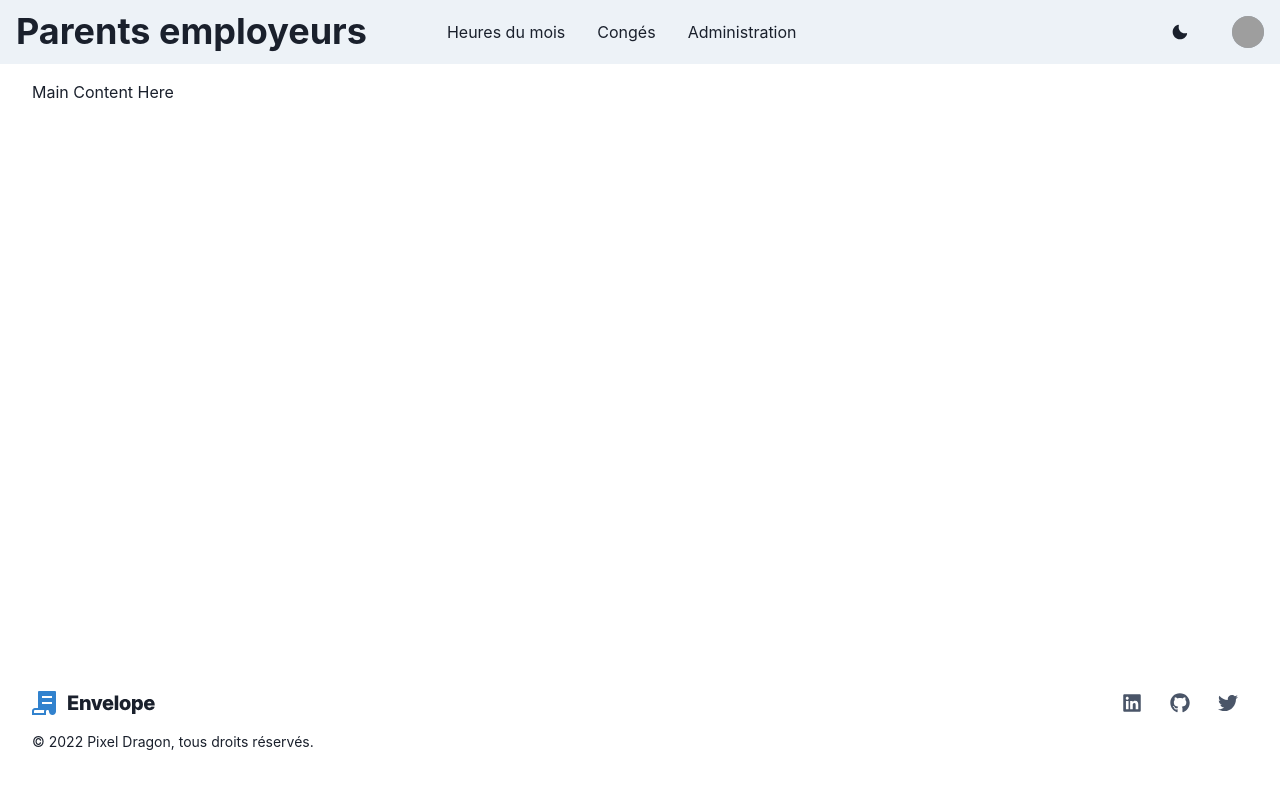
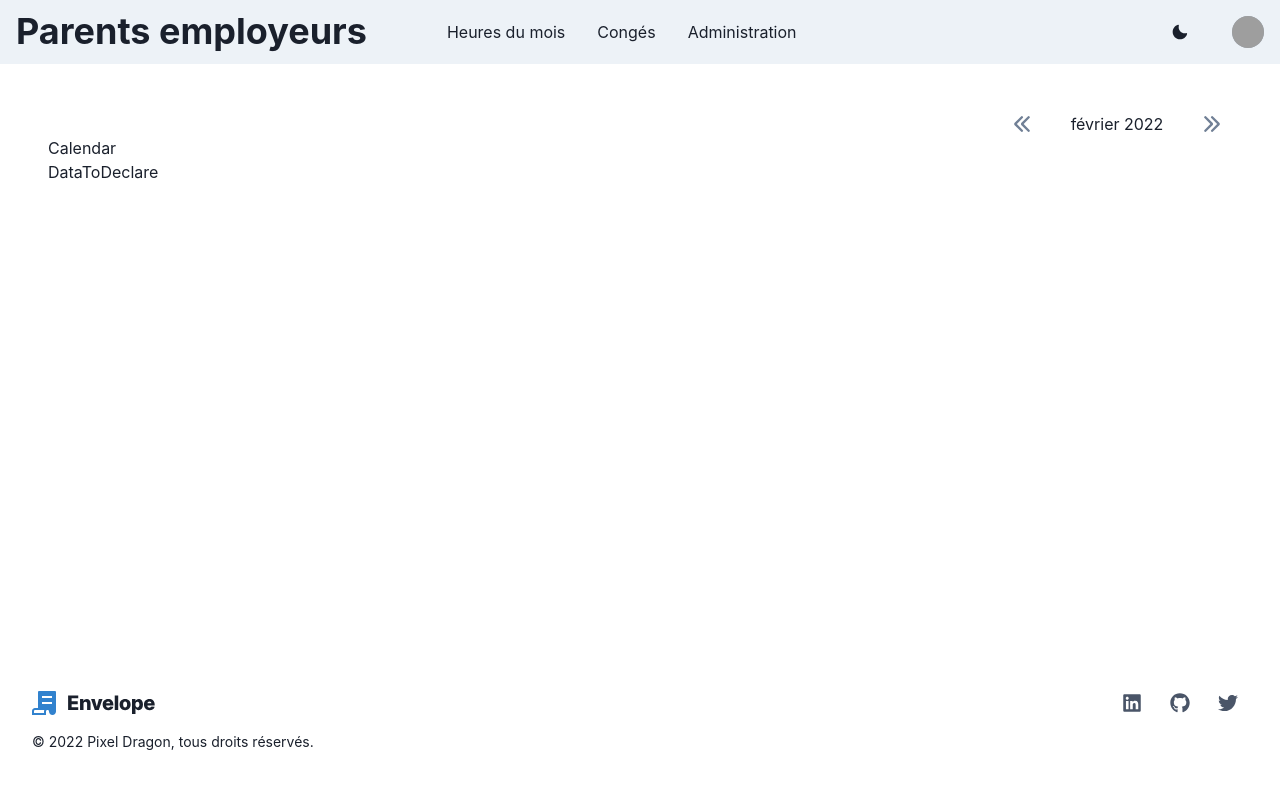
Before and after one commit to pom421/garde-enfant, a Next.js app: page / in a window 1280 px wide. Shown: the top 788 px of the page. Built offline with nearby package versions, Linux system fonts and the light colour scheme; grey boxes are pictures that could not be loaded.

Commit message:
feat: new MonthNavigation widget

```diff
--- /dev/null
+++ b/components/Calendar.jsx
@@ -0,0 +1,9 @@
+import React from "react"
+
+export const Calendar = () => {
+  return (
+    <>
+      <h1>Calendar</h1>
+    </>
+  )
+}
--- /dev/null
+++ b/components/DataToDeclare.jsx
@@ -0,0 +1,9 @@
+import React from "react"
+
+export const DataToDeclare = () => {
+  return (
+    <>
+      <h1>DataToDeclare</h1>
+    </>
+  )
+}
--- /dev/null
+++ b/components/DateContext.jsx
@@ -0,0 +1,49 @@
+import React from "react"
+
+const DateContext = React.createContext()
+
+const frenchMonthNames = [
+  "janvier",
+  "février",
+  "mars",
+  "avril",
+  "mai",
+  "juin",
+  "juillet",
+  "août",
+  "septembre",
+  "octobre",
+  "novembre",
+  "décembre",
+]
+
+export function DateContextProvider({ children }) {
+  const [currentMonth, setCurrentMonth] = React.useState(() => [new Date().getMonth(), new Date().getFullYear()])
+
+  const currentMonthName = frenchMonthNames[currentMonth[0]]
+
+  function addOneMonth() {
+    setCurrentMonth((oldMonth) => [(oldMonth[0] + 1) % 12, oldMonth[0] === 11 ? oldMonth[1] + 1 : oldMonth[1]])
+  }
+
+  function removeOneMonth() {
+    setCurrentMonth((oldMonth) => [
+      oldMonth[0] === 0 ? 11 : oldMonth[0] - 1,
+      oldMonth[0] === 0 ? oldMonth[1] - 1 : oldMonth[1],
+    ])
+  }
+
+  return (
+    <DateContext.Provider value={{ currentMonth, currentMonthName, addOneMonth, removeOneMonth }}>
+      {children}
+    </DateContext.Provider>
+  )
+}
+
+export function useDateContext() {
+  const context = React.useContext(DateContext)
+  if (context === undefined) {
+    throw new Error("useDateContext must be used within a DateContextProvider")
+  }
+  return context
+}
--- /dev/null
+++ b/components/Layout.jsx
@@ -0,0 +1,118 @@
+import { ReactNode } from "react"
+import {
+  Box,
+  Flex,
+  Avatar,
+  HStack,
+  Link,
+  IconButton,
+  Button,
+  Menu,
+  MenuButton,
+  MenuList,
+  MenuItem,
+  MenuDivider,
+  useDisclosure,
+  useColorModeValue,
+  Stack,
+  Heading,
+  Container,
+  useColorMode,
+} from "@chakra-ui/react"
+import { HamburgerIcon, CloseIcon, MoonIcon, SunIcon } from "@chakra-ui/icons"
+import NextLink from "next/link"
+
+import { Footer } from "@/components/Footer"
+
+const Links = [
+  { label: "Heures du mois", href: "heures" },
+  { label: "Congés", href: "conges" },
+  { label: "Administration", href: "admin" },
+]
+
+const NavLink = ({ children, href }) => (
+  <NextLink href={href} passHref>
+    <Link
+      px={2}
+      py={1}
+      rounded={"md"}
+      _hover={{
+        textDecoration: "none",
+        bg: useColorModeValue("gray.200", "gray.700"),
+      }}
+    >
+      {children}
+    </Link>
+  </NextLink>
+)
+
+export default function Layout({ children }) {
+  const { colorMode, toggleColorMode } = useColorMode()
+  const { isOpen, onOpen, onClose } = useDisclosure()
+
+  return (
+    <>
+      <Flex minH="100vh" direction="column">
+        <Box bg={useColorModeValue("gray.100", "gray.900")} px={4}>
+          <Flex h={16} alignItems={"center"} justifyContent={"space-between"}>
+            <IconButton
+              size={"md"}
+              icon={isOpen ? <CloseIcon /> : <HamburgerIcon />}
+              aria-label={"Open Menu"}
+              display={{ md: "none" }}
+              onClick={isOpen ? onClose : onOpen}
+            />
+            <HStack spacing={8} alignItems={"center"}>
+              <Heading as="h1" pr={10}>
+                Parents employeurs
+              </Heading>
+              <HStack as={"nav"} spacing={4} display={{ base: "none", md: "flex" }}>
+                {Links.map((link) => (
+                  <NavLink key={link.href} href={link.href}>
+                    {link.label}
+                  </NavLink>
+                ))}
+              </HStack>
+            </HStack>
+            <Flex alignItems={"center"}>
+              <Stack direction={"row"} spacing={7}>
+                <Button onClick={toggleColorMode}>{colorMode === "light" ? <MoonIcon /> : <SunIcon />}</Button>
+
+                <Menu>
+                  <MenuButton as={Button} rounded={"full"} variant={"link"} cursor={"pointer"} minW={0}>
+                    <Avatar
+                      size={"sm"}
+                      src={
+                        "https://images.unsplash.com/photo-1493666438817-866a91353ca9?ixlib=rb-0.3.5&q=80&fm=jpg&crop=faces&fit=crop&h=200&w=200&s=b616b2c5b373a80ffc9636ba24f7a4a9"
+                      }
+                    />
+                  </MenuButton>
+                  <MenuList>
+                    <MenuItem>Voir mon profil</MenuItem>
+                    <MenuDivider />
+                    <MenuItem>Déconnexion</MenuItem>
+                  </MenuList>
+                </Menu>
+              </Stack>
+            </Flex>
+          </Flex>
+
+          {isOpen ? (
+            <Box pb={4} display={{ md: "none" }}>
+              <Stack as={"nav"} spacing={4}>
+                {Links.map((link) => (
+                  <NavLink key={link}>{link}</NavLink>
+                ))}
+              </Stack>
+            </Box>
+          ) : null}
+        </Box>
+
+        <Box flexGrow={1} p={4}>
+          <Container maxW="container.xl">{children}</Container>
+        </Box>
+        <Footer />
+      </Flex>
+    </>
+  )
+}
--- /dev/null
+++ b/components/MonthNavigation.jsx
@@ -0,0 +1,24 @@
+import { Button, Flex, Text } from "@chakra-ui/react"
+import React from "react"
+import { useDateContext } from "./DateContext"
+import { IconButton } from "@chakra-ui/react"
+import { ArrowLeftIcon, ArrowRightIcon } from "@chakra-ui/icons"
+
+export const MonthNavigation = () => {
+  const { currentMonthName, currentMonth, addOneMonth, removeOneMonth } = useDateContext()
+
+  return (
+    <Flex justifyContent="flex-end" mt="8">
+      <IconButton
+        variant="link"
+        aria-label="Mois précédent"
+        icon={<ArrowLeftIcon />}
+        onClick={() => removeOneMonth()}
+      />
+      <Text minWidth={150} textAlign="center">
+        {currentMonthName} {currentMonth[1]}
+      </Text>
+      <IconButton variant="link" aria-label="Mois précédent" icon={<ArrowRightIcon />} onClick={() => addOneMonth()} />
+    </Flex>
+  )
+}
--- a/jsconfig.json
+++ b/jsconfig.json
@@ -6,5 +6,8 @@
                 "components/*"
             ]
         }
-    }
+    },
+    "include": [
+        "components"
+    ],
 }
--- a/pages/_app.js
+++ b/pages/_app.js
@@ -1,8 +1,11 @@
+import Layout from "@/components/Layout"
 import { ChakraProvider } from "@chakra-ui/react"
 function MyApp({ Component, pageProps }) {
   return (
     <ChakraProvider>
-      <Component {...pageProps} />
+      <Layout>
+        <Component {...pageProps} />
+      </Layout>
     </ChakraProvider>
   )
 }
--- a/pages/index.js
+++ b/pages/index.js
@@ -18,101 +18,25 @@ import {
   Heading,
   Container,
   useColorMode,
+  TableContainer,
 } from "@chakra-ui/react"
 import { HamburgerIcon, CloseIcon, MoonIcon, SunIcon } from "@chakra-ui/icons"
 import NextLink from "next/link"
 
-import { Footer } from "@/components/Footer"
+import Layout from "@/components/Layout"
+import { MonthNavigation } from "@/components/MonthNavigation"
+import { Calendar } from "@/components/Calendar"
+import { DataToDeclare } from "@/components/DataToDeclare"
+import { DateContextProvider } from "@/components/DateContext"
 
-const Links = [
-  { label: "Heures du mois", href: "heures" },
-  { label: "Congés", href: "conges" },
-  { label: "Administration", href: "admin" },
-]
-
-const NavLink = ({ children, href }) => (
-  <NextLink href={href} passHref>
-    <Link
-      px={2}
-      py={1}
-      rounded={"md"}
-      _hover={{
-        textDecoration: "none",
-        bg: useColorModeValue("gray.200", "gray.700"),
-      }}
-    >
-      {children}
-    </Link>
-  </NextLink>
-)
-
-export default function Simple() {
-  const { colorMode, toggleColorMode } = useColorMode()
-  const { isOpen, onOpen, onClose } = useDisclosure()
-
+export default function IndexPage() {
   return (
-    <>
-      <Flex minH="100vh" direction="column">
-        <Box bg={useColorModeValue("gray.100", "gray.900")} px={4}>
-          <Flex h={16} alignItems={"center"} justifyContent={"space-between"}>
-            <IconButton
-              size={"md"}
-              icon={isOpen ? <CloseIcon /> : <HamburgerIcon />}
-              aria-label={"Open Menu"}
-              display={{ md: "none" }}
-              onClick={isOpen ? onClose : onOpen}
-            />
-            <HStack spacing={8} alignItems={"center"}>
-              <Heading as="h1" pr={10}>
-                Parents employeurs
-              </Heading>
-              <HStack as={"nav"} spacing={4} display={{ base: "none", md: "flex" }}>
-                {Links.map((link) => (
-                  <NavLink key={link.href} href={link.href}>
-                    {link.label}
-                  </NavLink>
-                ))}
-              </HStack>
-            </HStack>
-            <Flex alignItems={"center"}>
-              <Stack direction={"row"} spacing={7}>
-                <Button onClick={toggleColorMode}>{colorMode === "light" ? <MoonIcon /> : <SunIcon />}</Button>
-
-                <Menu>
-                  <MenuButton as={Button} rounded={"full"} variant={"link"} cursor={"pointer"} minW={0}>
-                    <Avatar
-                      size={"sm"}
-                      src={
-                        "https://images.unsplash.com/photo-1493666438817-866a91353ca9?ixlib=rb-0.3.5&q=80&fm=jpg&crop=faces&fit=crop&h=200&w=200&s=b616b2c5b373a80ffc9636ba24f7a4a9"
-                      }
-                    />
-                  </MenuButton>
-                  <MenuList>
-                    <MenuItem>Voir mon profil</MenuItem>
-                    <MenuDivider />
-                    <MenuItem>Déconnexion</MenuItem>
-                  </MenuList>
-                </Menu>
-              </Stack>
-            </Flex>
-          </Flex>
-
-          {isOpen ? (
-            <Box pb={4} display={{ md: "none" }}>
-              <Stack as={"nav"} spacing={4}>
-                {Links.map((link) => (
-                  <NavLink key={link}>{link}</NavLink>
-                ))}
-              </Stack>
-            </Box>
-          ) : null}
-        </Box>
-
-        <Box flexGrow={1} p={4}>
-          <Container maxW="container.xl">Main Content Here</Container>
-        </Box>
-        <Footer />
-      </Flex>
-    </>
+    <Container maxW="container.xl">
+      <DateContextProvider>
+        <MonthNavigation />
+        <Calendar />
+        <DataToDeclare />
+      </DateContextProvider>
+    </Container>
   )
 }
```
